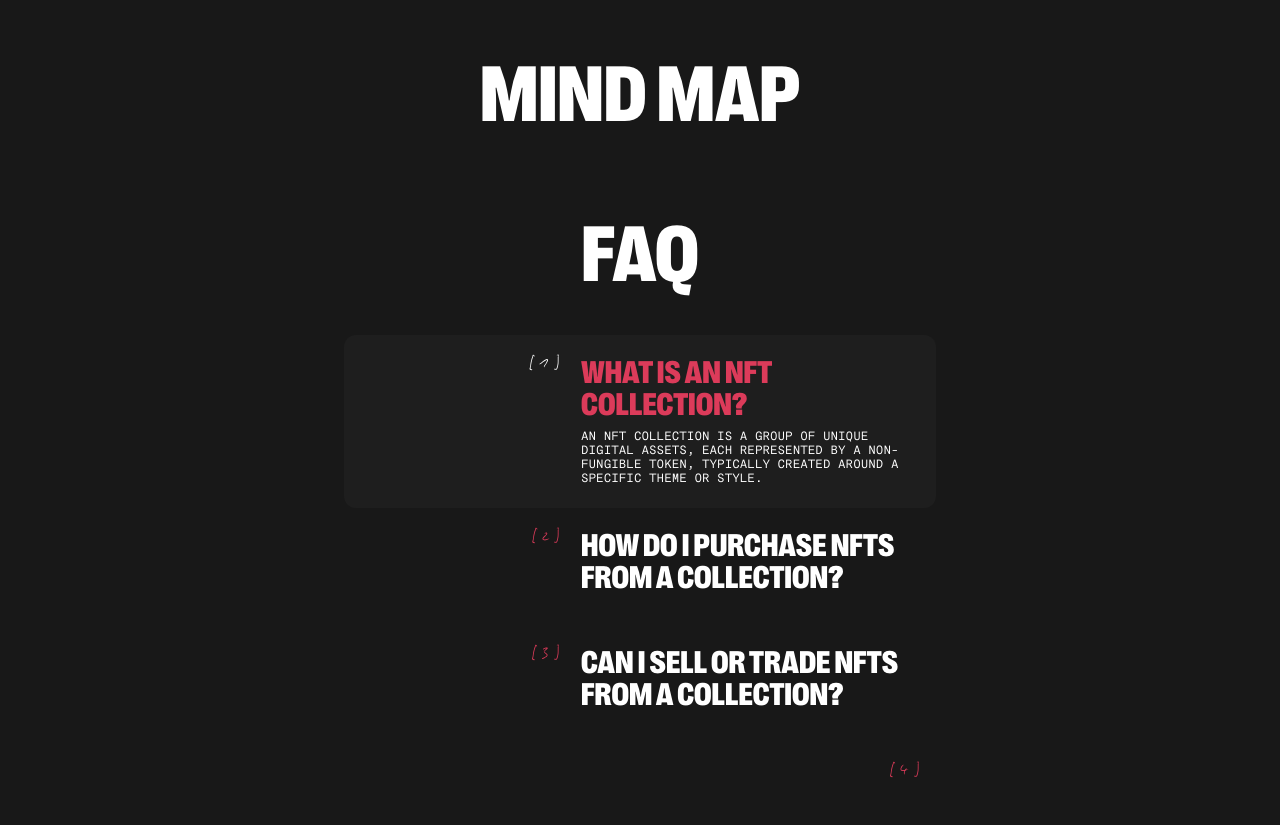
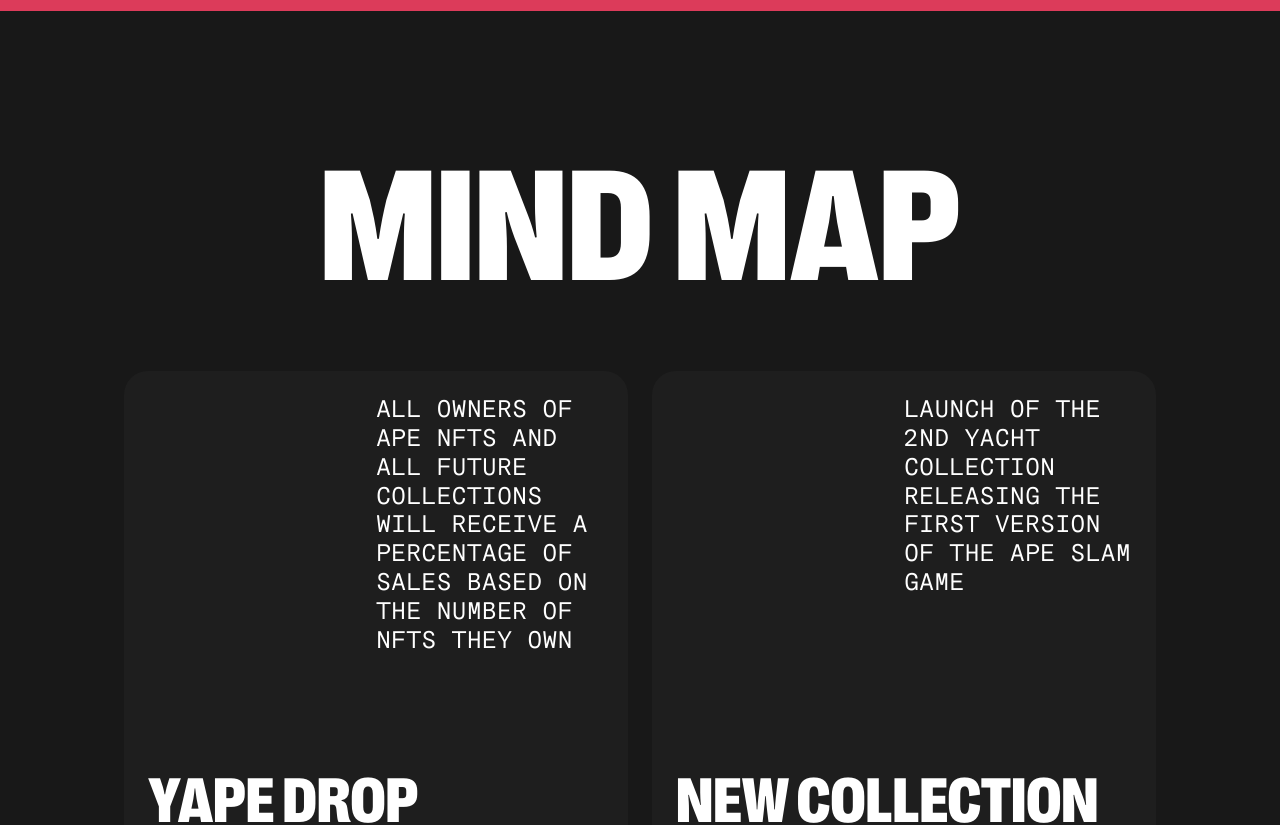
Before and after one commit to Kreal11/apes-nft, a React (Vite) app: page / in a window 1280 px wide. Shown: the part 1802-2627 px from the top of the page. Built offline with nearby package versions, Linux system fonts and the light colour scheme.

Commit message:
finished mind-map for desktop

```diff
--- a/src/components/about/About.styled.js
+++ b/src/components/about/About.styled.js
@@ -11,6 +11,11 @@ export const AboutSection = styled.section`
 
   @media screen and (min-width: ${tablet}) {
     display: flex;
+    margin-bottom: 80px;
+  }
+
+  @media screen and (min-width: ${desktop}) {
+    margin-bottom: 120px;
   }
 
   picture {
@@ -147,12 +152,20 @@ export const Banner = styled.div`
       animation: ${moveLeftOne} 10s linear infinite;
     }
 
+    @media screen and (min-width: ${tablet}) {
+      min-width: 1582px;
+    }
+
     p {
       text-transform: uppercase;
       font-family: "Right Grotesk Compact", monospace;
       font-size: 36px;
       font-weight: 900;
       line-height: 1;
+
+      @media screen and (min-width: ${desktop}) {
+        font-size: 64px;
+      }
     }
   }
 
--- a/src/components/mind-map/MindMap.jsx
+++ b/src/components/mind-map/MindMap.jsx
@@ -65,7 +65,7 @@ const MindMap = () => {
           </SliderBtnWrapper>
         </>
       )}
-      {isTablet && slidesData.length && (
+      {(isTablet || isDesktop) && slidesData.length && (
         <TabletMindList>
           {slidesData?.map((slide, index) => (
             <MindSlide key={index} {...slide} lastEl={index} />
--- a/src/components/mind-map/MindMap.styled.js
+++ b/src/components/mind-map/MindMap.styled.js
@@ -1,7 +1,7 @@
 import styled from "styled-components";
 import { breakpoints } from "../../styles/breakpoints";
 
-const { tablet } = breakpoints;
+const { tablet, desktop } = breakpoints;
 
 export const MindHeader = styled.h2`
   font-family: "Right Grotesk Compact", monospace;
@@ -16,6 +16,11 @@ export const MindHeader = styled.h2`
     font-size: 80px;
     line-height: 1;
     margin-bottom: 40px;
+  }
+
+  @media screen and (min-width: ${desktop}) {
+    margin-bottom: 80px;
+    font-size: 160px;
   }
 `;
 
@@ -44,6 +49,10 @@ export const MindMapSection = styled.section`
   @media screen and (min-width: ${tablet}) {
     margin-bottom: 80px;
   }
+
+  @media screen and (min-width: ${desktop}) {
+    margin-bottom: 120px;
+  }
 `;
 
 export const TabletMindList = styled.ul`
@@ -52,4 +61,8 @@ export const TabletMindList = styled.ul`
   grid-template-columns: repeat(2, minmax(0, 284px));
   justify-content: center;
   gap: 24px;
+
+  @media screen and (min-width: ${desktop}) {
+    grid-template-columns: repeat(2, minmax(0, 504px));
+  }
 `;
--- a/src/components/slide/Slide.jsx
+++ b/src/components/slide/Slide.jsx
@@ -10,6 +10,9 @@ const MindSlide = ({ title, content, lastEl }) => {
   const isTablet = useMediaQuery({
     query: "(min-width: 768px) and (max-width: 1279px)",
   });
+  const isDesktop = useMediaQuery({
+    query: "(min-width: 1280px)",
+  });
 
   return (
     <SlideWrapper $lastEl={lastEl}>
@@ -20,7 +23,7 @@ const MindSlide = ({ title, content, lastEl }) => {
           </svg>
           <p>{content}</p>
           {isMobile && <h3>Learn more in mind map</h3>}
-          {isTablet && (
+          {(isTablet || isDesktop) && (
             <h3>
               Learn <br />
               more <br />
--- a/src/components/slide/Slide.styled.js
+++ b/src/components/slide/Slide.styled.js
@@ -1,7 +1,7 @@
 import styled from "styled-components";
 import { breakpoints } from "../../styles/breakpoints";
 
-const { tablet } = breakpoints;
+const { tablet, desktop } = breakpoints;
 
 export const SlideWrapper = styled.div`
   display: flex;
@@ -26,6 +26,10 @@ export const SlideWrapper = styled.div`
     padding: 24px;
   }
 
+  @media screen and (min-width: ${desktop}) {
+    min-height: 480px;
+  }
+
   p {
     font-family: "Messina Sans Mono", monospace;
     font-size: 12px;
@@ -38,6 +42,13 @@ export const SlideWrapper = styled.div`
       max-width: 128px;
       margin-left: auto;
     }
+
+    @media screen and (min-width: ${desktop}) {
+      max-width: 228px;
+      font-size: 24px;
+      line-height: 1.2;
+      min-height: 240px;
+    }
   }
 
   h3 {
@@ -47,6 +58,11 @@ export const SlideWrapper = styled.div`
     line-height: 1;
     text-align: left;
     text-transform: uppercase;
+
+    @media screen and (min-width: ${desktop}) {
+      font-size: 64px;
+      line-height: 1;
+    }
   }
 
   a {
@@ -63,5 +79,10 @@ export const SlideWrapper = styled.div`
     right: 12px;
     width: 48px;
     height: 48px;
+
+    @media screen and (min-width: ${desktop}) {
+      width: 64px;
+      height: 64px;
+    }
   }
 `;
```
